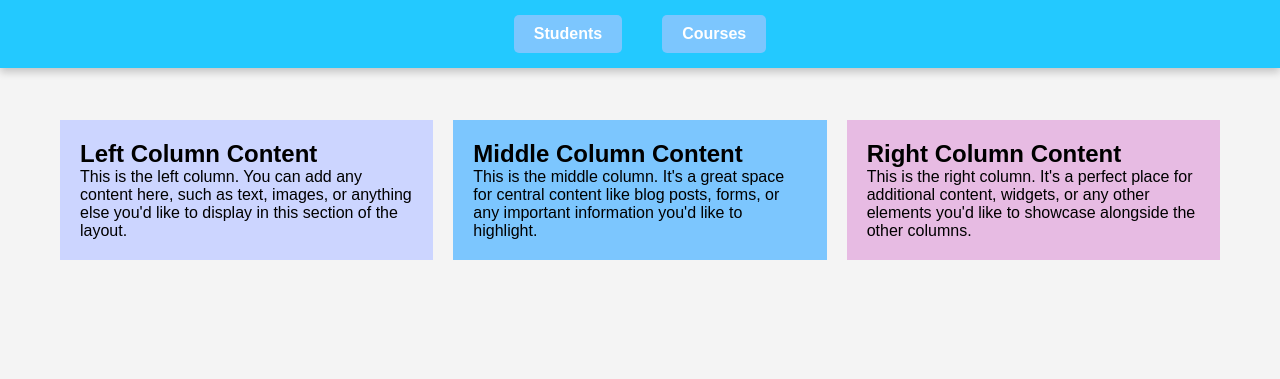
After one commit to ici-github/ss5-demo-2024, a PHP site: page /htdocs/extras/three-column/index.php in a window 1280 px wide. The commit adds this page. Shown: the top 379 px of the page. Run offline with PHP 8.4, Linux system fonts and the light colour scheme.

Commit message:
tabang nalang nila kay bati jud ang design :(

```diff
--- /dev/null
+++ b/htdocs/extras/three-column/index.php
@@ -0,0 +1,48 @@
+<!DOCTYPE html>
+<html lang="en">
+<head>
+    <meta charset="UTF-8">
+    <meta name="viewport" content="width=device-width, initial-scale=1.0">
+    <title>Three-Column Layout</title>
+    <link rel="stylesheet" href="three-column/style.css">
+</head>
+<body>
+
+    <nav>
+        <ul class="menu">
+            <li class="menu-item">
+                <a href="#">Students</a>
+                <ul class="submenu">
+                    <li><a href="#">View Students</a></li>
+                    <li><a href="#">Edit Students</a></li>
+                    <li><a href="#">Add Students</a></li>
+                </ul>
+            </li>
+            <li class="menu-item">
+                <a href="#">Courses</a>
+                <ul class="submenu">
+                    <li><a href="#">View Courses</a></li>
+                    <li><a href="#">Edit Courses</a></li>
+                    <li><a href="#">Add Courses</a></li>
+                </ul>
+            </li>
+        </ul>
+    </nav>
+
+    <div class="container">
+        <div class="column left">
+            <h2>Left Column Content</h2>
+            <p>This is the left column. You can add any content here, such as text, images, or anything else you'd like to display in this section of the layout.</p>
+        </div>
+        <div class="column middle">
+            <h2>Middle Column Content</h2>
+            <p>This is the middle column. It's a great space for central content like blog posts, forms, or any important information you'd like to highlight.</p>
+        </div>
+        <div class="column right">
+            <h2>Right Column Content</h2>
+            <p>This is the right column. It's a perfect place for additional content, widgets, or any other elements you'd like to showcase alongside the other columns.</p>
+        </div>
+    </div>
+
+</body>
+</html>
--- /dev/null
+++ b/htdocs/extras/three-column/style.css
@@ -0,0 +1,110 @@
+* {
+    margin: 0;
+    padding: 0;
+    box-sizing: border-box;
+}
+
+body {
+    font-family: 'Arial', sans-serif;
+    background-color: #f4f4f4;
+}
+
+nav {
+    background-color: #23C9FF; /* Vivid sky blue */
+    padding: 15px 0;
+    width: 100%;
+    position: fixed;
+    top: 0;
+    left: 0;
+    z-index: 999;
+    box-shadow: 0 4px 8px rgba(0, 0, 0, 0.2);
+}
+
+ul.menu {
+    list-style: none;
+    display: flex;
+    justify-content: center;
+    gap: 40px;
+}
+
+ul.menu li {
+    position: relative;
+}
+
+.menu-item > a {
+    color: #fff;
+    text-decoration: none;
+    padding: 10px 20px;
+    display: block;
+    font-weight: bold;
+    transition: background-color 0.3s ease;
+    background-color: #7CC6FE; /* Maya blue */
+    border-radius: 5px;
+}
+
+.menu-item > a:hover {
+    background-color: #CCD5FF; /* Periwinkle */
+}
+
+.submenu {
+    position: absolute;
+    top: 100%;
+    left: 0;
+    background-color: #E7BBE3; /* Pink lavender */
+    list-style: none;
+    padding: 10px;
+    display: none;
+    border-radius: 8px;
+    min-width: 160px;
+}
+
+.submenu li a {
+    color: #333;
+    padding: 10px;
+    text-decoration: none;
+    display: block;
+    transition: background-color 0.3s ease;
+}
+
+.submenu li a:hover {
+    background-color: #C884A6; /* Puce */
+    border-radius: 5px;
+}
+
+.menu-item:hover .submenu {
+    display: block;
+}
+
+/* Three-column layout */
+.container {
+    display: flex;
+    flex-wrap: wrap;
+    margin: 100px auto;
+    max-width: 1200px;
+    padding: 20px;
+    gap: 20px;
+}
+
+.column {
+    flex: 1;
+    padding: 20px;
+}
+
+.left {
+    background-color: #CCD5FF; /* Periwinkle */
+}
+
+.middle {
+    background-color: #7CC6FE; /* Maya blue */
+}
+
+.right {
+    background-color: #E7BBE3; /* Pink lavender */
+}
+
+/* Responsive Design for Small Screens */
+@media screen and (max-width: 768px) {
+    .container {
+        flex-direction: column;
+    }
+}
--- a/htdocs/project_IT2/num_of_student_enrolled.php
+++ b/htdocs/project_IT2/num_of_student_enrolled.php
@@ -12,7 +12,6 @@
         $course = mysqli_fetch_assoc(mysqli_query($conn, "SELECT * FROM courses WHERE course_code = '$course_code'"));
     ?>
     <h1> Student List who enrolled in <?php echo $course['description']; ?> </h1>
-
 
     <br>
     <table class='center-table' border="1" align="center" cellspacing="0" cellpadding="10">
```
Also changed, not shown: htdocs/extras/index.php (added, +44 -0 lines), htdocs/extras/style.css (added, +105 -0 lines), 2 other files.
